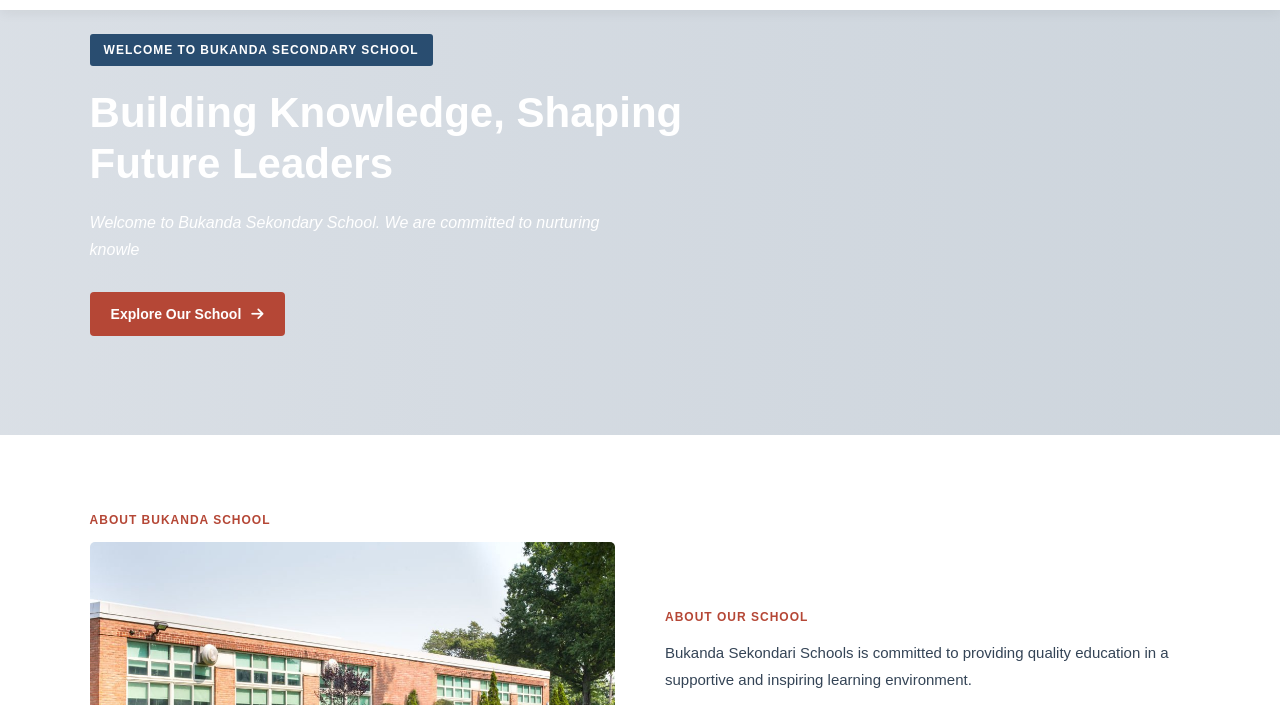
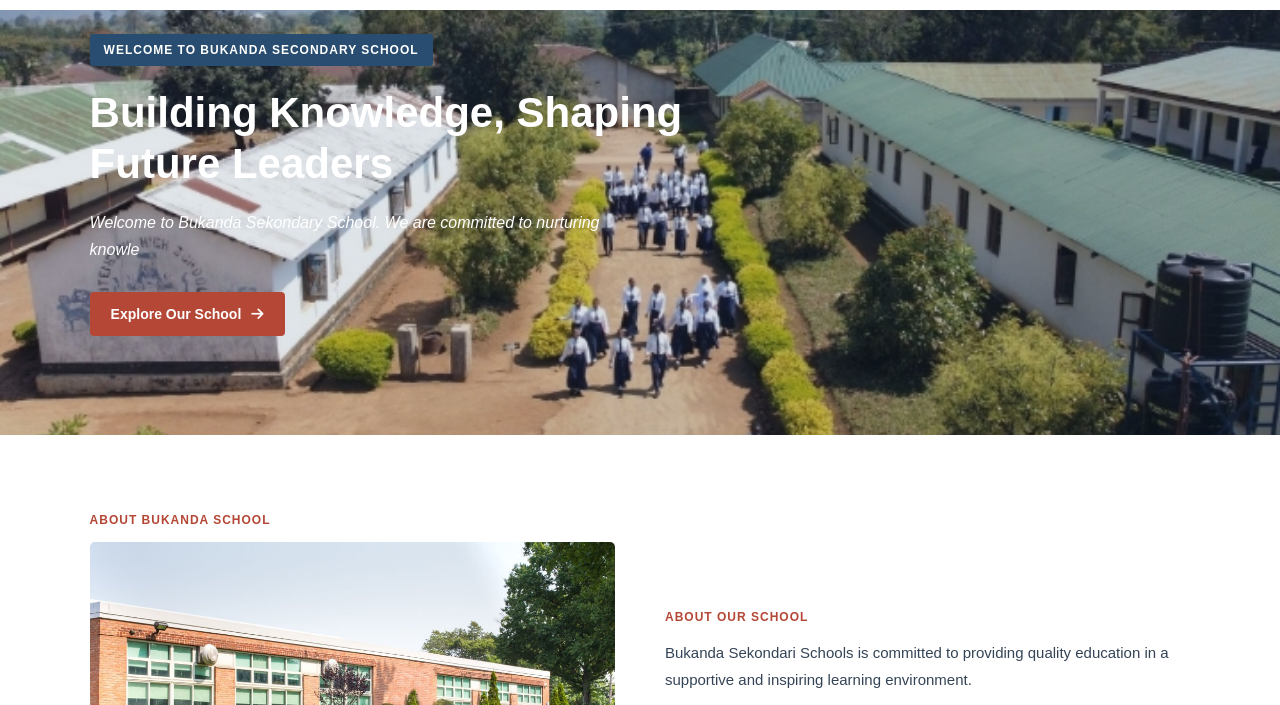
Before and after one commit to 9r569/BUKANDA, a plain HTML site: page index.html in a window 1280 px wide. Shown: the part 65-770 px from the top of the page. Drawn offline with Linux system fonts and the light colour scheme.

Commit message:
update style.css

```diff
--- a/style.css
+++ b/style.css
@@ -165,7 +165,7 @@ body {
     width: 100%;
     min-height: 500px;
 
-    background-image: url("Images/Screenshot_20261113-114528.jpg");
+    background-image: url("Screenshot_20261113-114528.jpg");
     background-size: cover;
     background-position: center;
     background-repeat: no-repeat;
```
